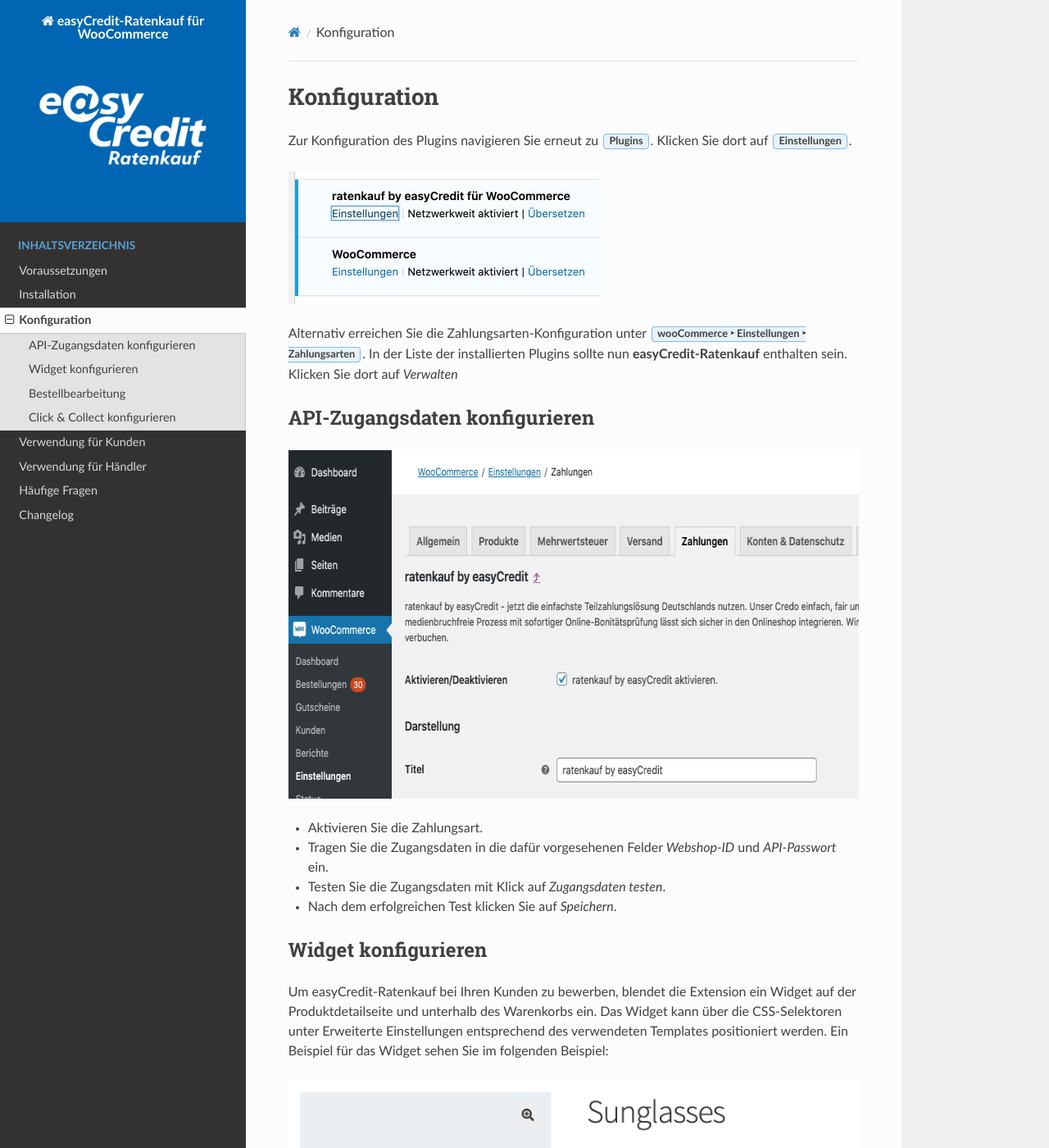
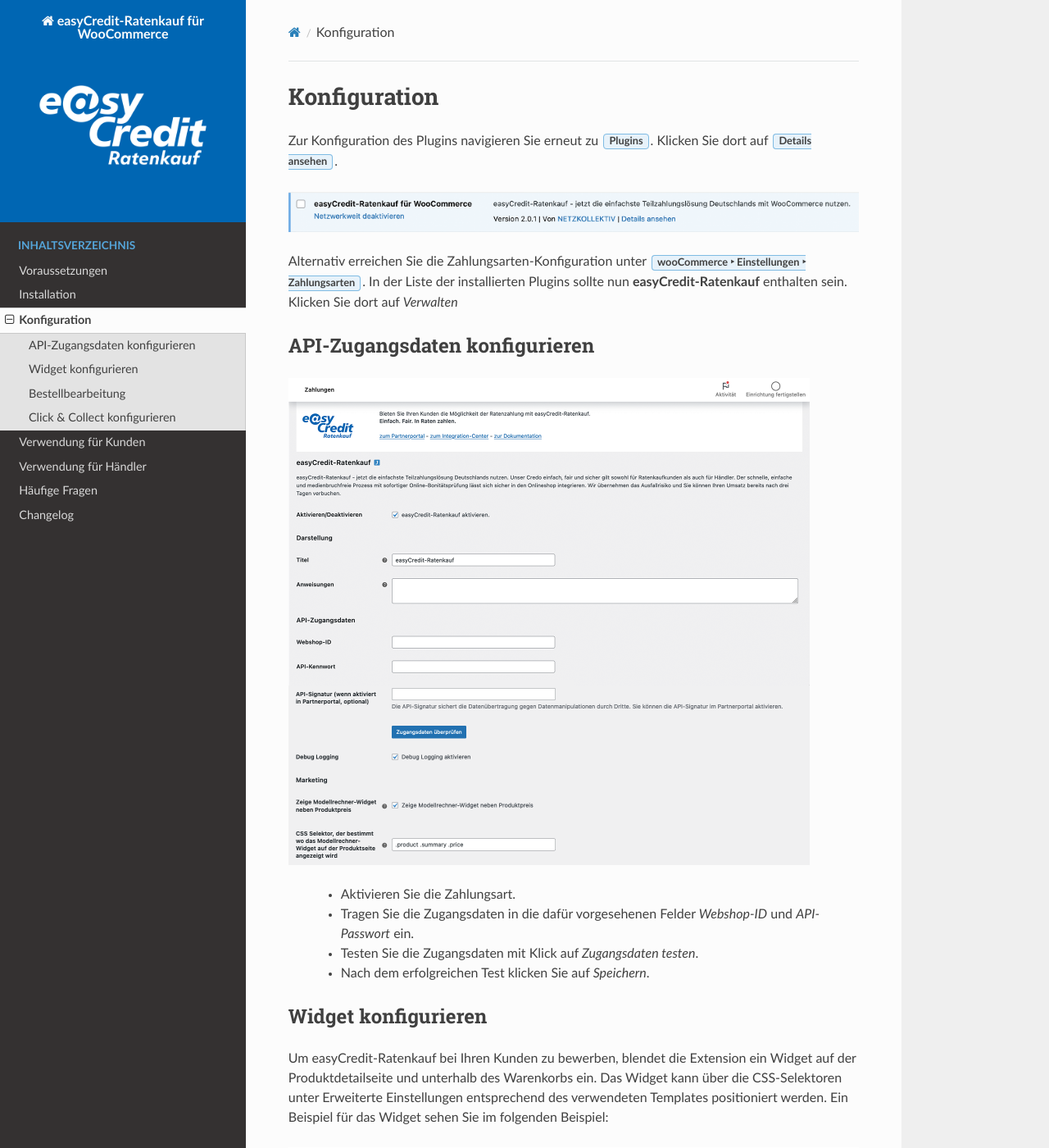
Before and after one commit to teambank/ratenkaufbyeasycredit-plugin-woocommerce, a Sphinx documentation site: the page built from docs/source/configuration.rst, in a window 1280 px wide and 1400 px high. Shown: the whole window at 82% size. Built offline with Sphinx 7.4.7 and the Read the Docs theme 2.0.0, drawn with Linux system fonts in a browser that asks for light colours.

Commit message:
update docs for brand relaunch

```diff
--- /dev/null
+++ b/docs/source/_static/custom.css
@@ -0,0 +1,11 @@
+ul.simple {
+    padding-left:40px;
+}
+
+ul.simple li {
+    list-style: disc;
+}
+
+ul.simple li p {
+    margin-bottom: 10px;
+}
--- a/docs/source/configuration.rst
+++ b/docs/source/configuration.rst
@@ -6,10 +6,9 @@
 Konfiguration
 =============
 
-Zur Konfiguration des Plugins navigieren Sie erneut zu :menuselection:`Plugins`. Klicken Sie dort auf :menuselection:`Einstellungen`.
+Zur Konfiguration des Plugins navigieren Sie erneut zu :menuselection:`Plugins`. Klicken Sie dort auf :menuselection:`Details ansehen`.
 
 .. image:: ./_static/config-open.png
-   :scale: 50%
 
 Alternativ erreichen Sie die Zahlungsarten-Konfiguration unter :menuselection:`wooCommerce --> Einstellungen --> Zahlungsarten`. In der Liste der installierten Plugins sollte nun **easyCredit-Ratenkauf** enthalten sein. Klicken Sie dort auf *Verwalten*
 
--- a/docs/source/usage-merchant.rst
+++ b/docs/source/usage-merchant.rst
@@ -18,9 +18,7 @@
 Statusmeldung über den Transaktionsmanager
 ~~~~~~~~~~~~~~~~~~~~~~~~~~~~~~~~~~~~~~~~~~~~~~~~
 
-Zur Meldung des Transaktionsstatus wählen Sie den gewünschten Status und senden Sie das Formular ab. Der Transaktionsmanager aktualisiert nach Absenden die Historie und die Transaktionsdetails oberhalb.
-
-Bei Rückabwicklung wählen Sie bitte den Grund und geben Sie bei einer Teil-Rückabwicklung den entsprechenden Betrag ein.
+Zur Meldung des Transaktionsstatus wählen Sie den gewünschten Status und senden Sie das Formular ab. Sie haben zusätzlich die Möglichkeit eine Versand-Trackingnummer anzugeben. Der Transaktionsmanager aktualisiert nach Absenden die Historie und die Transaktionsdetails oberhalb. Bei Rückabwicklung wählen haben Sie die Möglichkeit den Betrag bei einer teilweisen Rückabwicklung zu reduzieren (z.B. im Falle von Minderung).
 
 .. image:: ./_static/merchant-tx-manager-options.png
            :scale: 50%
```
Also changed, not shown: docs/source/_static/config-open.png, docs/source/_static/config-settings.png, docs/source/_static/favicon.ico, docs/source/_static/installation-community_store.png, docs/source/_static/installation-file_upload.png, docs/source/_static/merchant-tx-manager-options.png, docs/source/_static/merchant-tx-manager.png, docs/source/_static/usage-customer-payment-methods.png, docs/source/_static/usage-customer-review.png, docs/source/_static/widget-product-detail.png.
